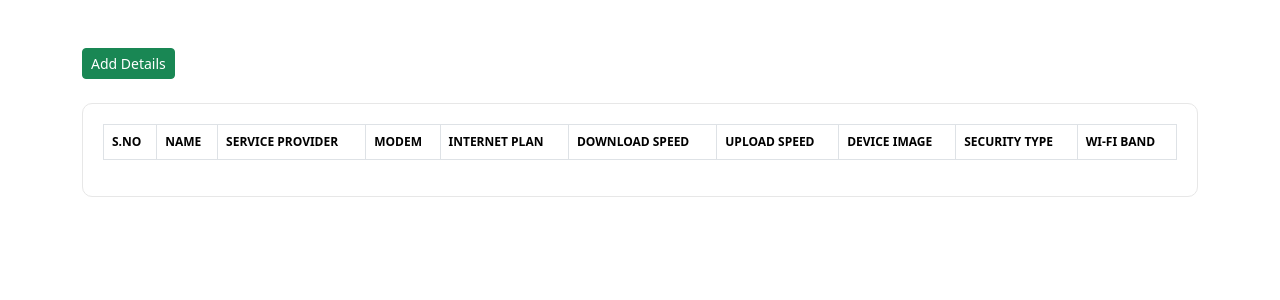
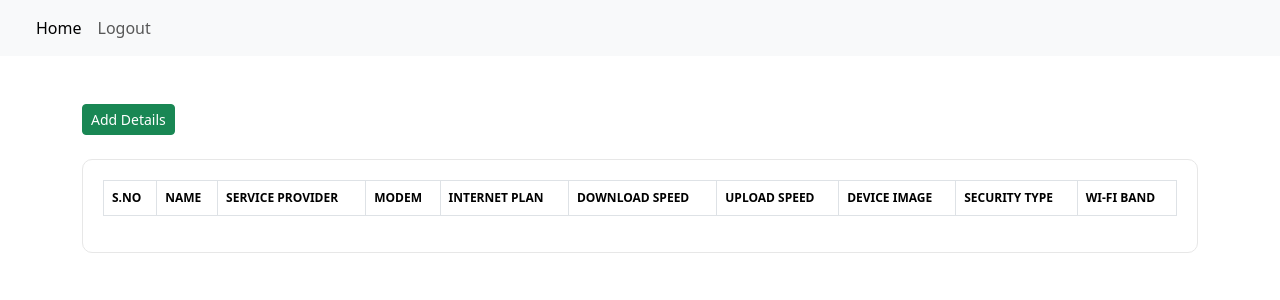
Before and after one commit to sidmrlazy/isocorp, a PHP site: page /remote-users/remote-user-details.php in a window 1280 px wide. Shown: the top 300 px of the page. Run offline with PHP 8.4, Linux system fonts and the light colour scheme; data that the repository does not hold is empty.

Commit message:
modified:   remote-users/includes/login-page.php new file:   remote-users/includes/navbar.php modified:   remote-users/index.php modified:   remote-users/remote-user-details.php

```diff
--- /dev/null
+++ b/remote-users/includes/navbar.php
@@ -0,0 +1,33 @@
+<nav class="navbar navbar-expand-lg bg-body-tertiary">
+  <div class="container-fluid">
+    <a class="navbar-brand" href="#"></a>
+    <button class="navbar-toggler" type="button" data-bs-toggle="collapse" data-bs-target="#navbarSupportedContent" aria-controls="navbarSupportedContent" aria-expanded="false" aria-label="Toggle navigation">
+      <span class="navbar-toggler-icon"></span>
+    </button>
+    <div class="collapse navbar-collapse" id="navbarSupportedContent">
+      <ul class="navbar-nav me-auto mb-2 mb-lg-0">
+        <li class="nav-item">
+          <a class="nav-link active" aria-current="page" href="index.php">Home</a>
+        </li>
+        <li class="nav-item">
+          <a class="nav-link" href="logout.php">Logout</a>
+        </li>
+        <!-- <li class="nav-item dropdown">
+          <a class="nav-link dropdown-toggle" href="#" role="button" data-bs-toggle="dropdown" aria-expanded="false">
+            Dropdown
+          </a>
+          <ul class="dropdown-menu">
+            <li><a class="dropdown-item" href="#">Action</a></li>
+            <li><a class="dropdown-item" href="#">Another action</a></li>
+            <li><hr class="dropdown-divider"></li>
+            <li><a class="dropdown-item" href="#">Something else here</a></li>
+          </ul>
+        </li> -->
+      </ul>
+      <!-- <form class="d-flex" role="search">
+        <input class="form-control me-2" type="search" placeholder="Search" aria-label="Search">
+        <button class="btn btn-outline-success" type="submit">Search</button>
+      </form> -->
+    </div>
+  </div>
+</nav>
--- a/remote-users/index.php
+++ b/remote-users/index.php
@@ -1,5 +1,4 @@
 <?php
-ob_start();
 include 'includes/header.php';
 include 'includes/login-page.php';
 include 'includes/footer.php';
--- a/remote-users/remote-user-details.php
+++ b/remote-users/remote-user-details.php
@@ -1,5 +1,7 @@
 <?php
+session_start();
 include 'includes/header.php';
+include 'includes/navbar.php';
 include 'includes/connection.php';
 ?>
 <div class="container">
```
Also changed, not shown: remote-users/includes/login-page.php (+19 -12 lines).
